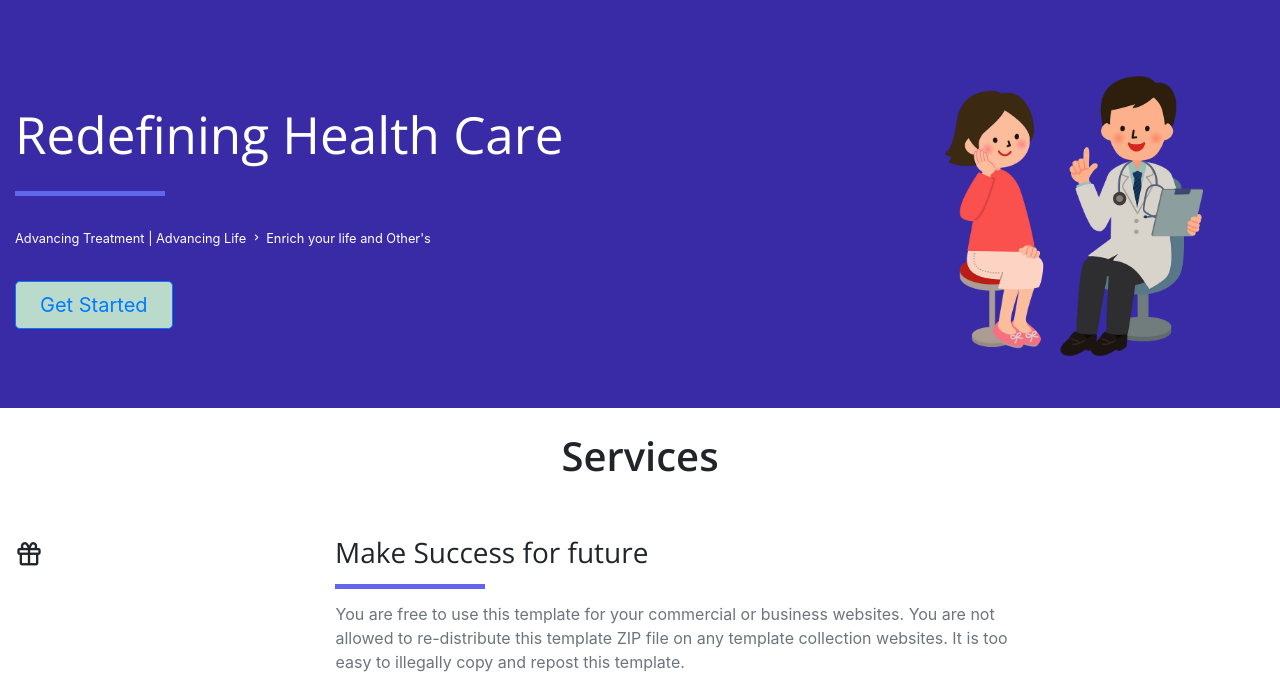
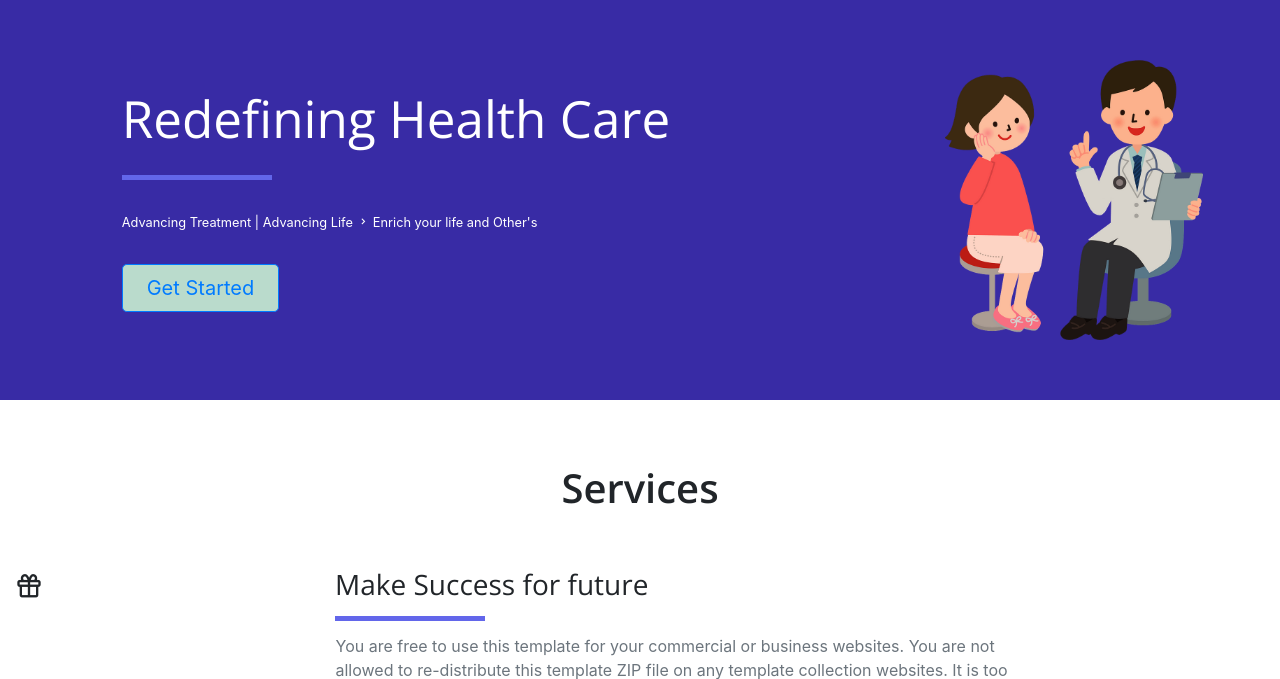
Before and after one commit to debasishdasagt/mlm, a PHP site: page / in a window 1280 px wide. Shown: the part 84-763 px from the top of the page. Run offline with PHP 8.4, Linux system fonts and the light colour scheme.

Commit message:
banner fixed

```diff
--- a/assets/css/custom.css
+++ b/assets/css/custom.css
@@ -11,15 +11,17 @@ https://templatemo.com/tm-561-purple-buzz
 
 .carousel-inner
 {
-    margin-top: -40px;
-    margin-bottom: -40px;
+
 
 }
+
+
 
 .carousel-item
 {
     width: 100%;
     margin: 0 auto;
+    height: auto;
 }
 
 .banner-heading
--- a/assets/css/templatemo.css
+++ b/assets/css/templatemo.css
@@ -69,7 +69,7 @@ p, a {font-weight: 400;}
   font-size: 5em;
 }
 #index_banner .carousel-inner {
-  height: 50vh;
+  min-height: 50vh;
 }
 #index_banner .carousel-indicators li,
 #index_banner .carousel-indicators.active {
--- a/index.php
+++ b/index.php
@@ -88,7 +88,7 @@ https://templatemo.com/tm-561-purple-buzz
 
     <!-- Start Banner Hero -->
     <div class="banner-wrapper bg-light">
-        <div id="index_banner" class="banner-vertical-center-index container-fluid pt-5">
+        <div id="index_banner" class="banner-vertical-center-index container-fluid ">
 
 
              <!-- Start slider -->
@@ -101,9 +101,9 @@ https://templatemo.com/tm-561-purple-buzz
                 <div class="carousel-inner">
                     <div class="carousel-item active">
 
-                        <div class="py-5 row d-flex align-items-center" >
+                        <div class="row d-flex align-items-center" style="height: 50vh">
 
-                            <div class="banner-content col-9 col-lg-9 col-md-10 col-sm-12 offset-2 m-lg-auto text-left py-5 pb-5">
+                            <div class="banner-content col-7 col-lg-7 col-md-10 col-sm-12 offset-2 m-lg-auto text-left py-5 pb-5">
                                 <h1 class="banner-heading h1  display-3 mb-0 pb-5 mx-0 px-0 light-300 typo-space-line"><!-- text-secondary removed -->
                                     Redefining <strong>Health Care</strong>
 
@@ -116,7 +116,7 @@ https://templatemo.com/tm-561-purple-buzz
                                     </p>
                                 <a class="banner-button btn rounded-pill btn-outline-primary btn-lg px-4" href="#" role="button">Get Started</a>
                             </div>
-                            <div class="col-3 col-lg-3 col-md-2 d-xl-block d-sm-none d- banner-img-container">
+                            <div class="col-3 col-lg-3 col-md-2 d-xl-block d-lg-block d-xxl-block d-none banner-img-container">
                                 <img src="assets/img/medical-doctor-patient-clipart-md.png" class="banner-img">
                             </div>
                         </div>
```
